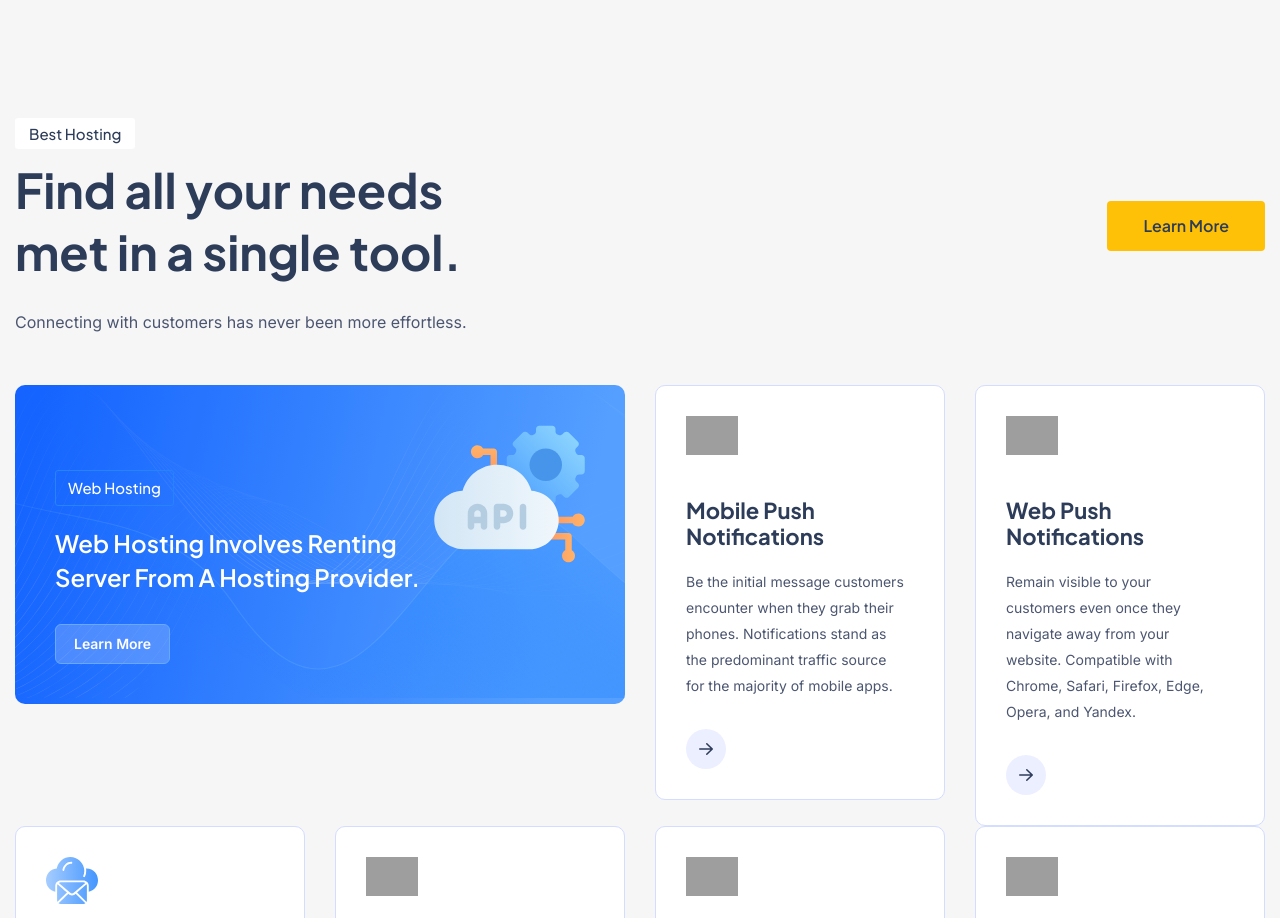
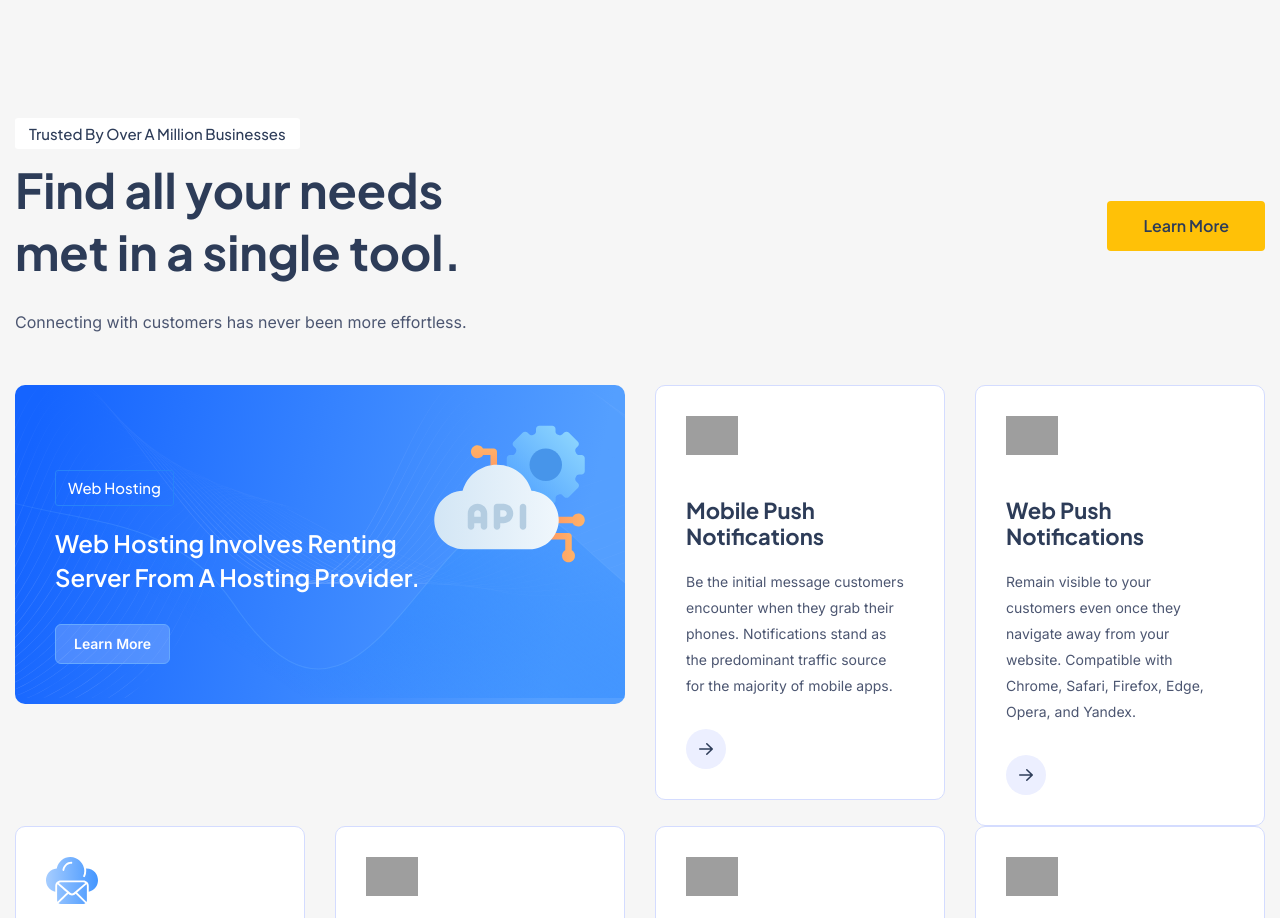
Before and after one commit to akashyadav30045/Affpush, a plain HTML site: page index-two.html in a window 1280 px wide. Shown: the part 1166-2084 px from the top of the page. Drawn offline with nearby package versions, Linux system fonts and the light colour scheme; grey boxes are pictures that could not be loaded.

Commit message:
in index file i changed the heading

```diff
--- a/index-two.html
+++ b/index-two.html
@@ -558,7 +558,7 @@
                 <div class="col-lg-12">
                     <div class="rts-section section-style-two">
                         <div class="rts-section__two">
-                            <h6 class="sub__title">Best Hosting</h6>
+                            <h6 class="sub__title">Trusted by over a million businesses</h6>
                             <h2 class="title" data-sal="slide-down" data-sal-delay="400" data-sal-duration="700">Find all your needs met in a single tool.</h2>
                             <p class="description mb-0" data-sal="slide-down" data-sal-delay="500" data-sal-duration="800">Connecting with customers has never been more effortless.</p>
                         </div>
```
